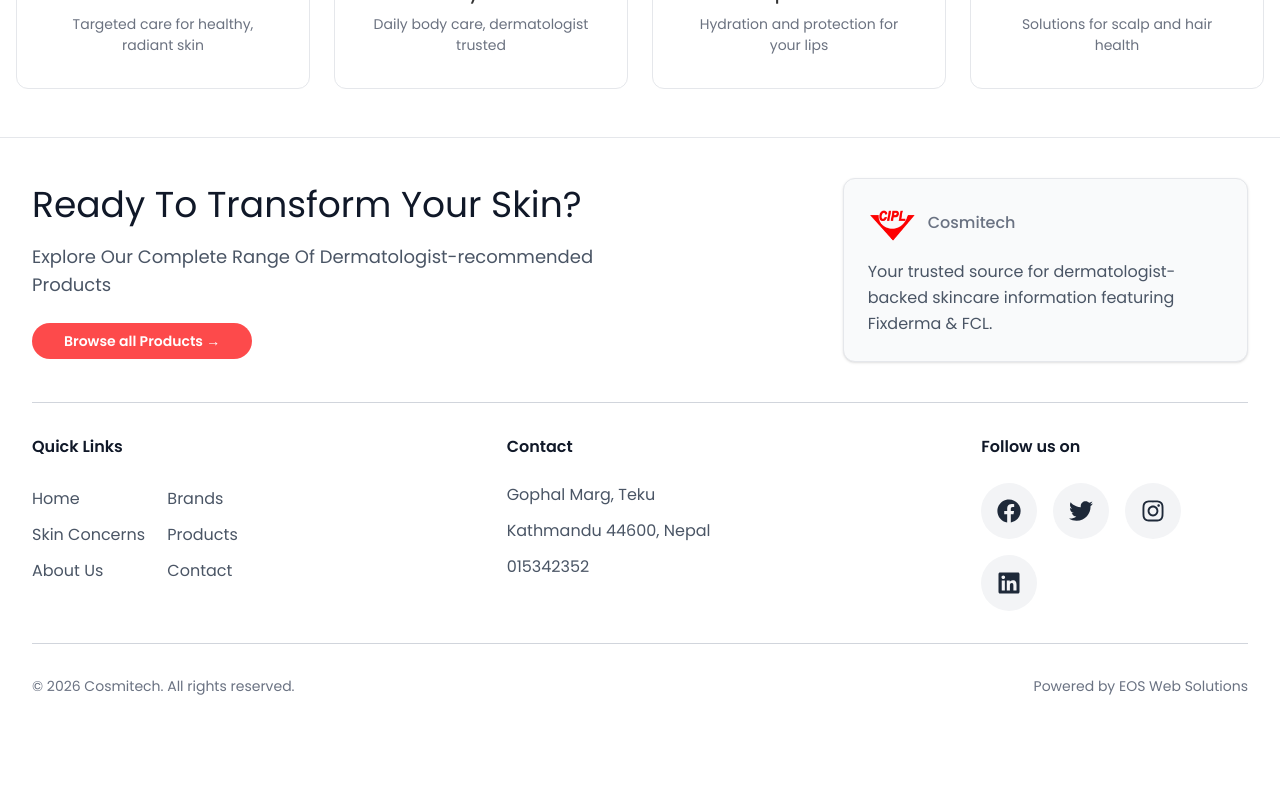
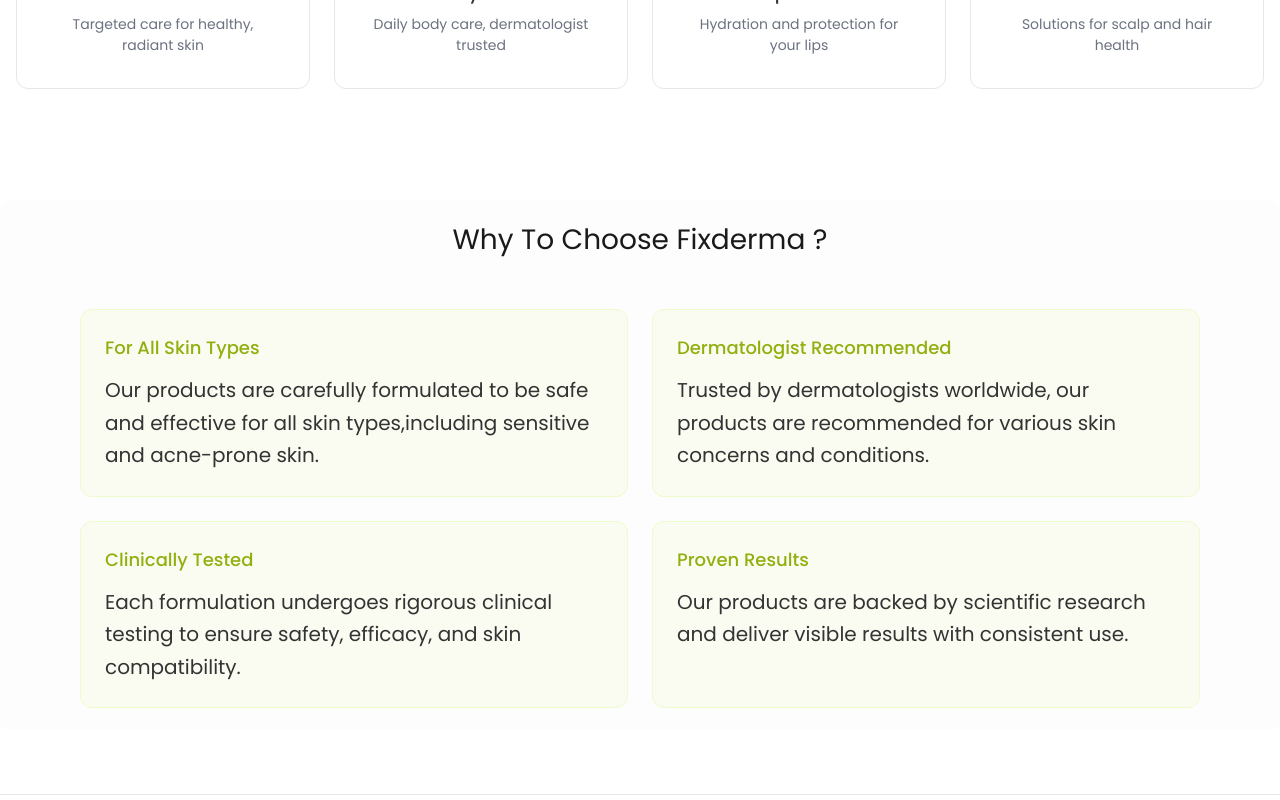
Before and after one commit to Swopnil-Sapkota/Cosmitech, a React (Vite) app: page /fix-derma in a window 1280 px wide. Shown: the part 1020-1820 px from the top of the page. Before the commit the page ends 1756 px from the top, so only its background shows below. Built offline with nearby package versions, Linux system fonts and the light colour scheme.

Commit message:
static design for the why to choose fixderma

```diff
--- /dev/null
+++ b/src/components/fixderma/WhyChooseFixderma.jsx
@@ -0,0 +1,51 @@
+const cardItems = [
+    {
+      title: "For All Skin Types",
+      desc:
+        "Our products are carefully formulated to be safe and effective for all skin types,including sensitive and acne-prone skin.",
+    },
+    {
+      title: "Dermatologist Recommended",
+      desc:
+        "Trusted by dermatologists worldwide, our products are recommended for various skin concerns and conditions.",
+    },
+    {
+      title: "Clinically Tested",
+      desc:
+        "Each formulation undergoes rigorous clinical testing to ensure safety, efficacy, and skin compatibility.",
+    },
+    {
+      title: "Proven Results",
+      desc:
+        "Our products are backed by scientific research and deliver visible results with consistent use.",
+    },
+  ];
+
+  const WhyChooseCard = ({ title, desc }) => (
+    <div className="bg-[#FAFCF2] border border-lime-100 rounded-xl p-6">
+      <h3 className="text-[#91B010] font-medium text-lg mb-3">{title}</h3>
+      <p className="text-[#333333] leading-relaxed font-regular text-[20px]">{desc}</p>
+    </div>
+  );
+
+  const WhyChooseFixderma = () => {
+    return (
+      <section className="w-full flex justify-center py-16">
+        <div className="w-[1280px] h-[529px] px-[80px] rounded-[8px] bg-[#FDFDFD]">
+          {/* Heading */}
+          <h2 className="text-[28px] font-normal text-center text-[#1A1A1A] mb-12 mt-[18px]">
+            Why To Choose Fixderma ?
+          </h2>
+
+          {/* Cards Grid */}
+          <div className="grid grid-cols-1 md:grid-cols-2 gap-6">
+            {cardItems.map((item) => (
+              <WhyChooseCard key={item.title} title={item.title} desc={item.desc} />
+            ))}
+          </div>
+        </div>
+      </section>
+    );
+  };
+
+  export default WhyChooseFixderma;
--- a/src/pages/fixdermapage.jsx
+++ b/src/pages/fixdermapage.jsx
@@ -1,11 +1,13 @@
 import ExploreCategories from "../components/fixderma/ExploreCategory.jsx";
 import Herofixderma from "../components/fixderma/hero.jsx"
+import WhyChooseFixderma from "../components/fixderma/WhyChooseFixderma.jsx";
 
 const FixdermaPage = () => {
   return (
     <div>
         <Herofixderma />
         <ExploreCategories />
+        <WhyChooseFixderma />
     </div>
   );
 };
```
